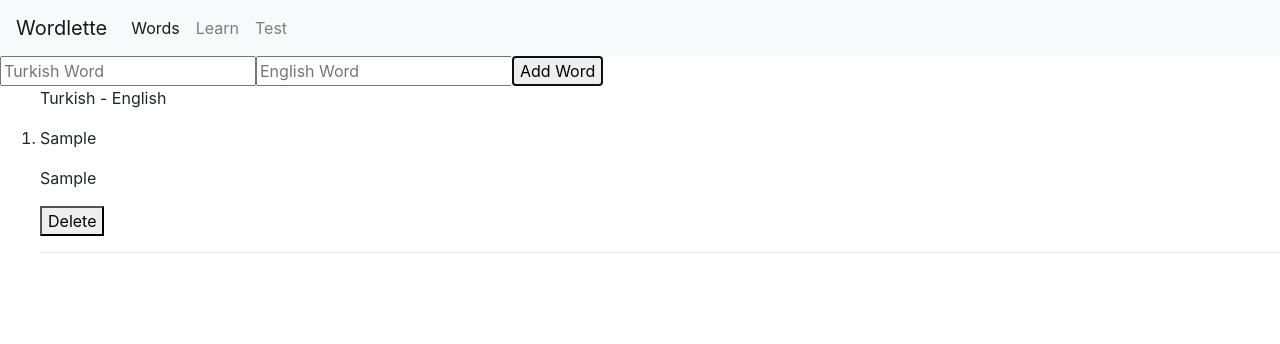
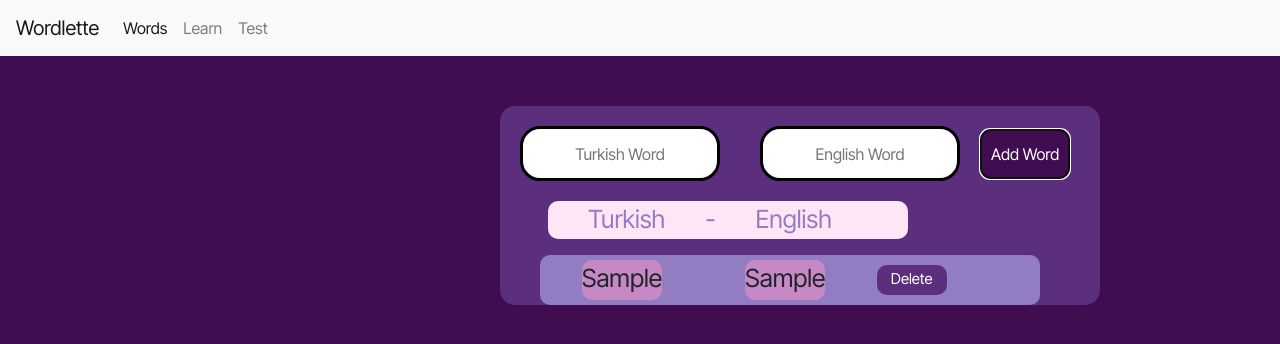
Before and after one commit to olcayhan/React-Projects, a React (Create React App) app: page / in a window 1280 px wide. Both pictures are taken after typing "Sample", "Sample" into the empty fields and a click on the button "Add Word". Shown: the top 344 px of the page. Built offline with nearby package versions, Linux system fonts and the light colour scheme.

Commit message:
some correction and styles

```diff
--- a/public/index.html
+++ b/public/index.html
@@ -5,7 +5,7 @@
 
   <link rel="preconnect" href="https://fonts.googleapis.com">
   <link rel="preconnect" href="https://fonts.gstatic.com" crossorigin>
-  <link href="https://fonts.googleapis.com/css2?family=Inter:wght@400;600;700&display=swap" rel="stylesheet">
+  <link href="https://fonts.googleapis.com/css2?family=Inter+Tight&display=swap" rel="stylesheet">
   <link rel="stylesheet" href="https://cdn.jsdelivr.net/npm/bootstrap@4.0.0/dist/css/bootstrap.min.css" integrity="sha384-Gn5384xqQ1aoWXA+058RXPxPg6fy4IWvTNh0E263XmFcJlSAwiGgFAW/dAiS6JXm" crossorigin="anonymous">
 
 
--- /dev/null
+++ b/src/components/AgainSection.js
@@ -0,0 +1,7 @@
+import React from 'react'
+
+export default function AgainSection() {
+  return (
+    <div>againSection</div>
+  )
+}
--- a/src/components/Learn.js
+++ b/src/components/Learn.js
@@ -1,4 +1,5 @@
 import { useEffect, useState, useRef } from "react";
+import AgainSection from "./AgainSection";
 import Questions from "./Questions";
 
 
@@ -7,18 +8,43 @@
   const [wordId, setWordId] = useState(0)
   const [question, setQuestion] = useState([...allWords])
   let answer = useRef([...allWords])
-
-  if (wordId === question[0].id) {
-    setQuestion(question.filter((item) => item.id !== wordId))
-  }
-
-  useEffect(() => {
-    return () => { answer.current = answer.current.sort(() => Math.random() - 0.5)  }
-  }, [question])
+  let correctAnswer = [];
 
 
 
 
+  if (question.length !== 0) {
+    if (wordId === question[0].id) {
+      setQuestion(question.filter((item) => item.id !== wordId))
+      correctAnswer.push(question[0])
+      alert("correct")
+    }
+  }
+
+
+
+
+  useEffect(() => {
+    return () => {
+      if (wordId !== question[0].id) {
+        alert("wrong")
+      }
+    }
+  }, [correctAnswer])
+
+
+
+
+
+  useEffect(() => {
+    return () => {
+      answer.current = answer.current.sort(() => Math.random() - 0.5)
+
+    }
+  }, [question])
+
+
+  if (question.length !== 0) {
     return (
       <div>
         <h1>
@@ -31,3 +57,13 @@
       </div>
     )
   }
+  else {
+    return (
+
+      <AgainSection />
+    )
+  }
+
+
+
+}
--- a/src/components/WordList.js
+++ b/src/components/WordList.js
@@ -54,13 +54,13 @@
     return (
 
 
-        <div>
-            <input type="text" ref={handleTurkish} placeholder="Turkish Word" />
-            <input type="text" ref={handleEnglish} placeholder="English Word" />
-            <button type="submit" onClick={addWord}> Add Word</button>
+        <div className="card--all">
+            <input  className="input--turkish" type="text" ref={handleTurkish} placeholder="Turkish Word" />
+            <input className="input--english" type="text" ref={handleEnglish} placeholder="English Word" />
+            <button className="addBtn" type="submit" onClick={addWord}> Add Word</button>
 
             <ol>
-                <p>Turkish - English</p>
+                <p className="header--words"><span>Turkish</span>-<span>English</span></p>
                 {words.map(word => {
                     return <Words word={word} deleteWord={deleteWord} />
 
--- a/src/components/Words.js
+++ b/src/components/Words.js
@@ -8,10 +8,10 @@
 
 
     return (
-        <li>
-            <p>{word.turkish} </p>
-            <p>{word.english}</p>
-            <button type="submit" onClick={delWord}>Delete</button>
+        <li className='lists'>
+            <p className='word--turkish'>{word.turkish}</p>
+            <p className='word--english'> {word.english}</p>
+            <button type="submit" className='delBtn' onClick={delWord}>Delete</button>
             <hr />
         </li>
     )
--- a/src/style.css
+++ b/src/style.css
@@ -0,0 +1,96 @@
+body{
+    background-color: #400D51;
+    font-family: "Inter Tight", sans-serif;
+}
+
+.lists {
+    font-size: 15px;
+    display: flex;
+    flex-direction: row;
+    width: 500px;
+    background-color: #937DC2;
+    margin-bottom: 20px;
+    border-radius: 10px;
+}
+
+.delBtn {
+    background-color: #5C2E7E;
+    color: #fff;
+    margin: 10px 10px;
+    width: 70px;
+    height: 30px;
+    cursor:pointer;
+    border: none;
+    border-radius: 10px;
+
+
+}
+
+.word--turkish {
+    font-size: 25px;
+    margin:auto;
+    width: 80px;
+    height: 40px;
+    text-align: center;
+    border-radius: 10px;
+    background-color: #C689C6;
+}
+.word--english {
+    font-size: 25px;
+    margin:auto;
+    width: 80px;
+    height: 40px;
+    text-align: center;
+    border-radius: 10px;
+    background-color: #C689C6;
+}
+
+.header--words{
+    font-size: 25px;
+    margin-left: 8px;
+    color: #937DC2;
+    width: 360px;
+    background-color: #FFE6F7;
+    border-radius: 10px;
+}
+.header--words span{
+    margin-left: 40px;
+    margin-right: 40px;
+}
+
+.card--all{
+
+    background-color: #5C2E7E;
+    width: 600px;
+    margin: 50px 500px;
+    border-radius: 15px;
+}
+.input--turkish{
+    width: 200px;
+    margin: 20px 20px;
+    height: 55px;
+    border: solid;
+    border-radius: 20px;
+    text-align: center;
+}
+.input--english{
+    width: 200px;
+    margin: 20px 20px;
+    height: 55px;
+    border: solid;
+    border-radius: 20px;
+    text-align: center;
+
+}
+
+.addBtn{
+    border-radius: 10px;
+    width: 90px;
+    height: 50px;
+    border: solid;
+    border-width: 1px;
+    color: #fff;
+    background-color: #400D51;
+    cursor: pointer;
+
+}
```
Lines whose indentation alone changed are shown as unchanged.
